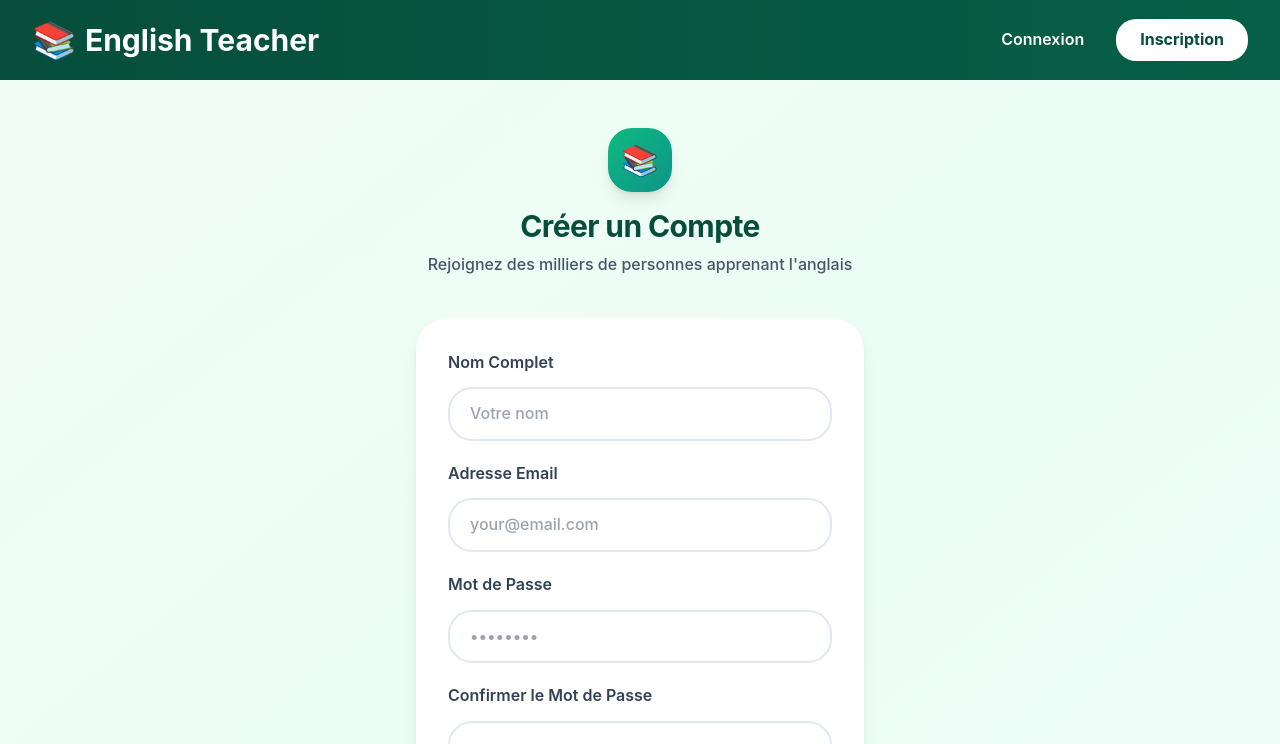
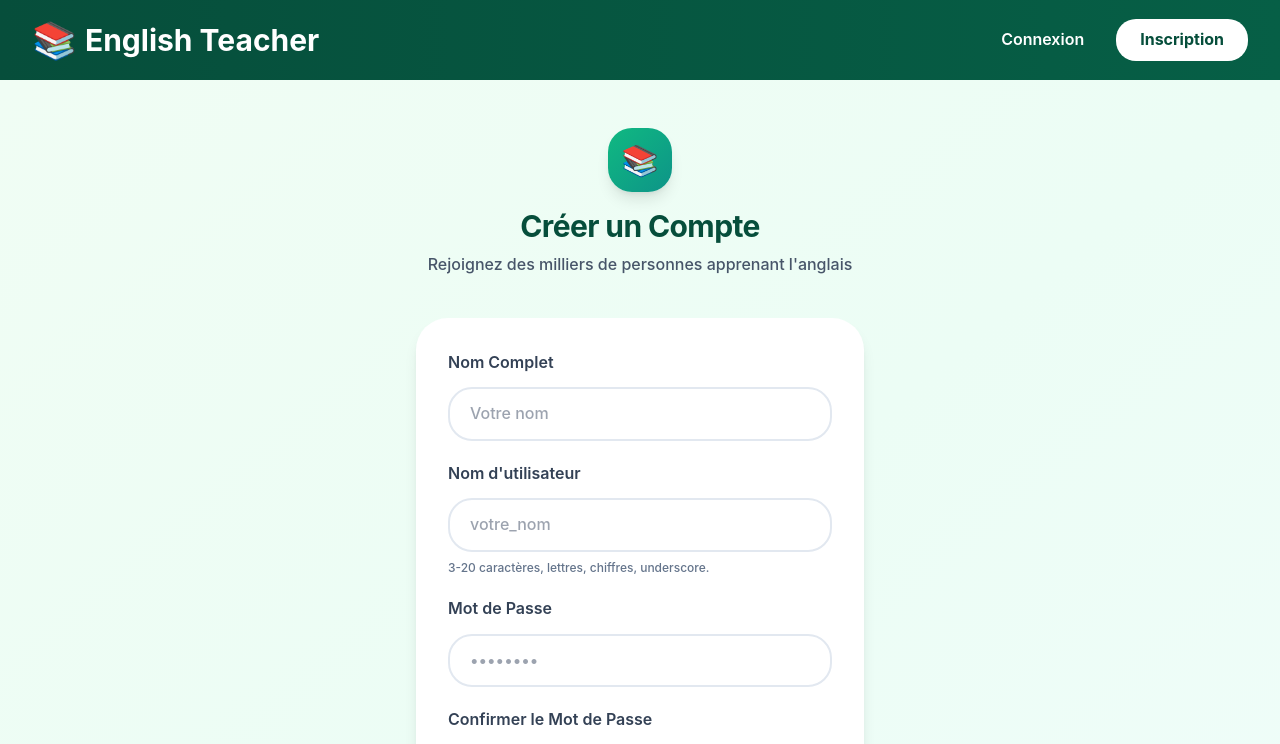
Before and after one commit to nganduntita1/english-teacher-app, a Next.js app: page /signup in a window 1280 px wide. Shown: the top 744 px of the page. Built offline with nearby package versions, Linux system fonts and the light colour scheme; no server answers.

Commit message:
username implimented

```diff
--- a/src/app/dashboard/page.tsx
+++ b/src/app/dashboard/page.tsx
@@ -64,7 +64,7 @@ export default function DashboardPage() {
           {/* Header */}
           <div className="mb-12">
             <h1 className="text-4xl md:text-5xl font-bold text-emerald-900 mb-2">
-              Bon retour, {(user as any)?.user_metadata?.full_name || user?.email?.split('@')[0] || 'ami'} ! 👋
+              Bon retour, {(user as any)?.user_metadata?.full_name || (user as any)?.user_metadata?.username || user?.email?.split('@')[0] || 'ami'} ! 👋
             </h1>
             <p className="text-lg text-slate-600 font-medium">
               Continuez votre apprentissage
--- a/src/app/login/page.tsx
+++ b/src/app/login/page.tsx
@@ -2,11 +2,12 @@
 
 import { useState } from 'react';
 import { supabase } from '@/lib/supabase';
+import { isValidUsername, normalizeUsername, toInternalEmail } from '@/lib/usernameAuth';
 import { useRouter } from 'next/navigation';
 import Link from 'next/link';
 
 export default function LoginPage() {
-  const [email, setEmail] = useState('');
+  const [username, setUsername] = useState('');
   const [password, setPassword] = useState('');
   const [error, setError] = useState('');
   const [loading, setLoading] = useState(false);
@@ -18,8 +19,15 @@ export default function LoginPage() {
     setLoading(true);
 
     try {
+      const normalizedUsername = normalizeUsername(username);
+      if (!isValidUsername(normalizedUsername)) {
+        setError("Le nom d'utilisateur doit contenir 3-20 caracteres (lettres, chiffres, underscore).");
+        setLoading(false);
+        return;
+      }
+
       const { error } = await supabase.auth.signInWithPassword({
-        email,
+        email: toInternalEmail(normalizedUsername),
         password,
       });
 
@@ -58,14 +66,14 @@ export default function LoginPage() {
           <form onSubmit={handleLogin} className="space-y-6">
             <div>
               <label className="block text-slate-700 font-semibold mb-3">
-                Adresse Email
+                Nom d'utilisateur
               </label>
               <input
-                type="email"
-                value={email}
-                onChange={(e) => setEmail(e.target.value)}
+                type="text"
+                value={username}
+                onChange={(e) => setUsername(e.target.value)}
                 className="w-full px-5 py-3 border-2 border-slate-200 rounded-2xl focus:border-emerald-500 focus:ring-2 focus:ring-emerald-100 transition-all"
-                placeholder="your@email.com"
+                placeholder="votre_nom"
                 required
               />
             </div>
--- a/src/app/profile/page.tsx
+++ b/src/app/profile/page.tsx
@@ -10,6 +10,7 @@ import { User, Lock, LogOut, Trash2, CheckCircle, AlertCircle } from 'lucide-rea
 interface UserProfile {
   email: string;
   full_name: string;
+  username: string;
   created_at: string;
 }
 
@@ -175,7 +176,7 @@ export default function ProfilePage() {
               </div>
               <div>
                 <h1 className="text-3xl font-bold">{profile?.full_name || 'User'}</h1>
-                <p className="text-emerald-100">{user?.email}</p>
+                <p className="text-emerald-100">@{profile?.username || 'utilisateur'}</p>
               </div>
             </div>
           </div>
@@ -236,8 +237,10 @@ export default function ProfilePage() {
                     <p className="text-lg font-semibold text-slate-800">{profile?.full_name || 'Non défini'}</p>
                   </div>
                   <div className="pb-4 border-b border-slate-200">
-                    <p className="text-sm text-slate-600 mb-1">Adresse Email</p>
-                    <p className="text-lg font-semibold text-slate-800">{user?.email}</p>
+                    <p className="text-sm text-slate-600 mb-1">Nom d'utilisateur</p>
+                    <p className="text-lg font-semibold text-slate-800">
+                      {profile?.username || 'Non défini'}
+                    </p>
                   </div>
                   <div className="pb-4">
                     <p className="text-sm text-slate-600 mb-1">Membre Depuis</p>
--- a/src/app/signup/page.tsx
+++ b/src/app/signup/page.tsx
@@ -2,11 +2,12 @@
 
 import { useState } from 'react';
 import { supabase } from '@/lib/supabase';
+import { isValidUsername, normalizeUsername, toInternalEmail } from '@/lib/usernameAuth';
 import { useRouter } from 'next/navigation';
 import Link from 'next/link';
 
 export default function SignupPage() {
-  const [email, setEmail] = useState('');
+  const [username, setUsername] = useState('');
   const [password, setPassword] = useState('');
   const [confirmPassword, setConfirmPassword] = useState('');
   const [fullName, setFullName] = useState('');
@@ -25,15 +26,23 @@ export default function SignupPage() {
       return;
     }
 
+    const normalizedUsername = normalizeUsername(username);
+    if (!isValidUsername(normalizedUsername)) {
+      setError("Le nom d'utilisateur doit contenir 3-20 caracteres (lettres, chiffres, underscore).");
+      return;
+    }
+
     setLoading(true);
 
     try {
+      const internalEmail = toInternalEmail(normalizedUsername);
       const { error: authError, data } = await supabase.auth.signUp({
-        email,
+        email: internalEmail,
         password,
         options: {
           data: {
             full_name: fullName,
+            username: normalizedUsername,
           },
         },
       });
@@ -46,14 +55,13 @@ export default function SignupPage() {
           await supabase.from('users').insert([
             {
               id: data.user.id,
-              email,
+              email: internalEmail,
               full_name: fullName,
+              username: normalizedUsername,
             },
           ]);
         }
-        setSuccess(
-          'Account created successfully! Please check your email to confirm.'
-        );
+        setSuccess('Account created successfully! You can now sign in.');
         setTimeout(() => router.push('/login'), 2000);
       }
     } catch (err) {
@@ -106,16 +114,19 @@ export default function SignupPage() {
 
             <div>
               <label className="block text-slate-700 font-semibold mb-3">
-                Adresse Email
+                Nom d'utilisateur
               </label>
               <input
-                type="email"
-                value={email}
-                onChange={(e) => setEmail(e.target.value)}
+                type="text"
+                value={username}
+                onChange={(e) => setUsername(e.target.value)}
                 className="w-full px-5 py-3 border-2 border-slate-200 rounded-2xl focus:border-emerald-500 focus:ring-2 focus:ring-emerald-100 transition-all"
-                placeholder="your@email.com"
+                placeholder="votre_nom"
                 required
               />
+              <p className="text-xs text-slate-500 mt-2">
+                3-20 caractères, lettres, chiffres, underscore.
+              </p>
             </div>
 
             <div>
--- a/src/contexts/AuthContext.tsx
+++ b/src/contexts/AuthContext.tsx
@@ -3,6 +3,7 @@
 import { createContext, useContext, useEffect, useState, ReactNode } from 'react';
 import { Session, User } from '@supabase/supabase-js';
 import { supabase } from '@/lib/supabase';
+import { normalizeUsername } from '@/lib/usernameAuth';
 
 interface AuthContextType {
   session: Session | null;
@@ -42,10 +43,13 @@ export function AuthProvider({ children }: { children: ReactNode }) {
     const syncProfile = async () => {
       if (!user) return;
 
+      const fallbackUsername = user.email ? normalizeUsername(user.email.split('@')[0]) : null;
+
       const { error } = await supabase.from('users').upsert({
         id: user.id,
         email: user.email ?? '',
         full_name: (user as any)?.user_metadata?.full_name ?? null,
+        username: (user as any)?.user_metadata?.username ?? fallbackUsername,
       });
 
       if (error) {
--- /dev/null
+++ b/src/lib/usernameAuth.ts
@@ -0,0 +1,12 @@
+const INTERNAL_EMAIL_DOMAIN =
+  process.env.NEXT_PUBLIC_INTERNAL_EMAIL_DOMAIN || 'internal.yourapp.com';
+
+export const normalizeUsername = (value: string) => value.trim().toLowerCase();
+
+export const isValidUsername = (value: string) =>
+  /^[a-z0-9_]{3,20}$/.test(normalizeUsername(value));
+
+export const toInternalEmail = (username: string) => {
+  const normalized = normalizeUsername(username);
+  return `${normalized}@${INTERNAL_EMAIL_DOMAIN}`;
+};
```
Also changed, not shown: 1 other file (tests, documents, lock files or other folders).
